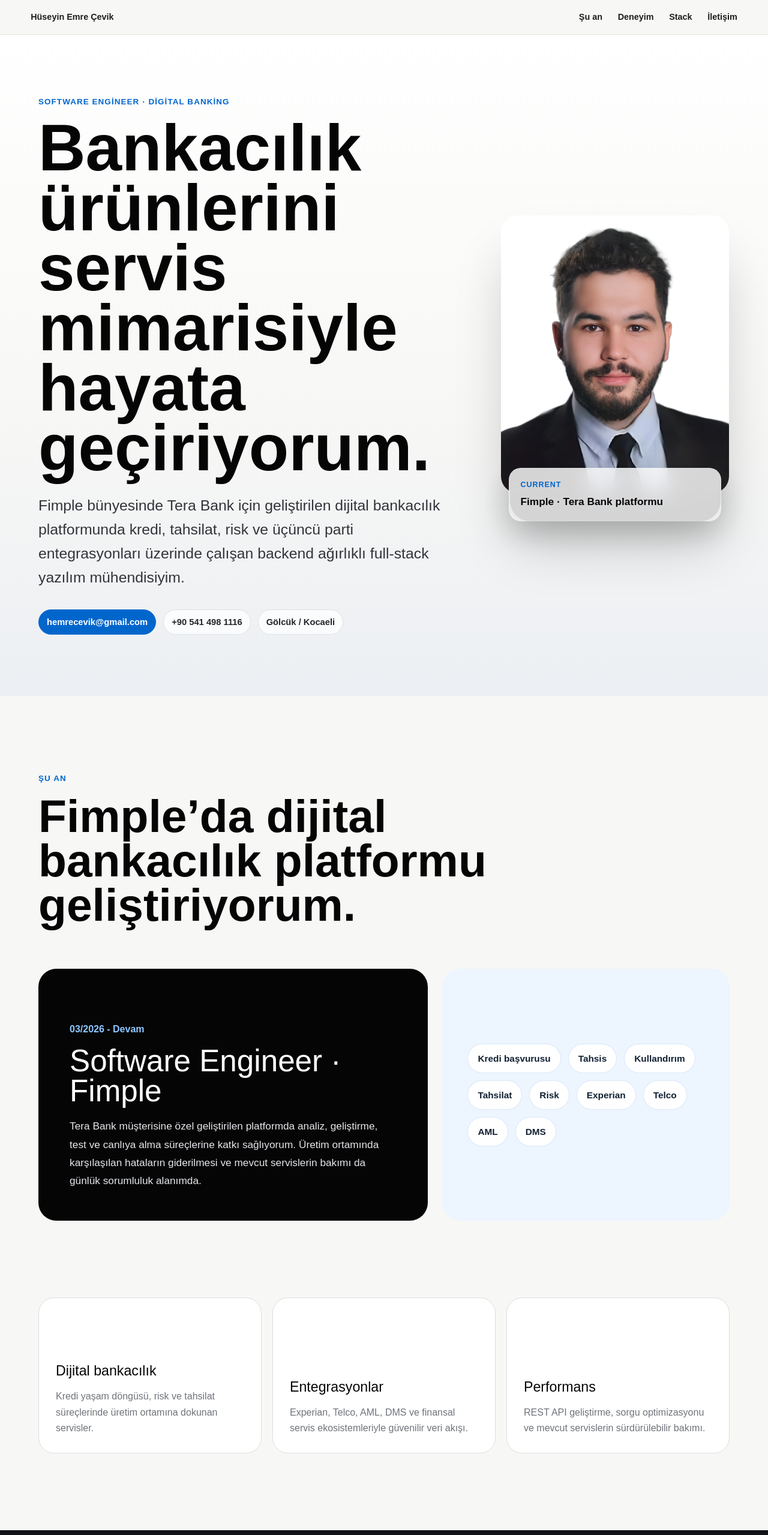
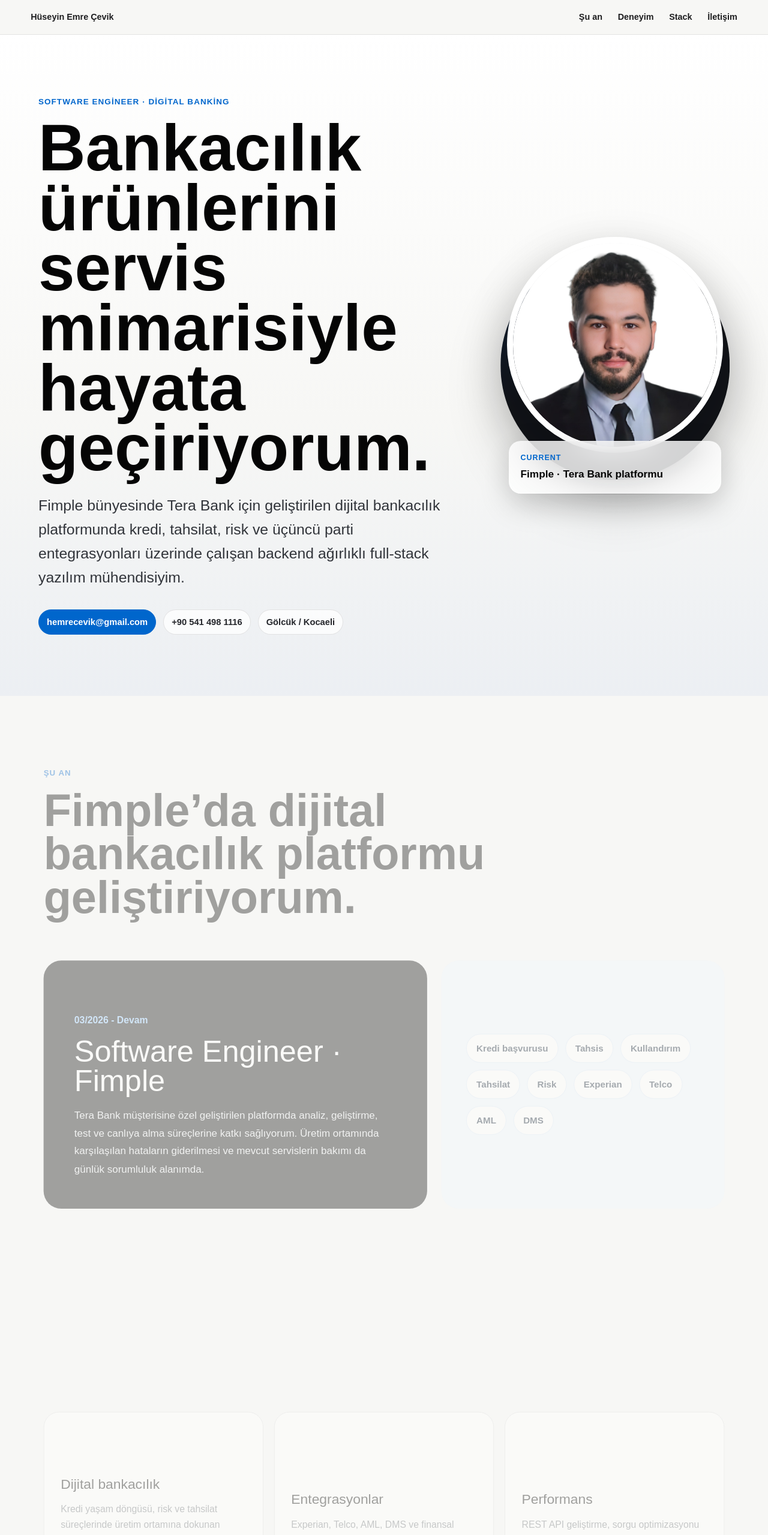
Before and after one commit to cvkgameplay-lab/HuseyinEmreCevikCV.Web, a Next.js app: page / in a window 1280 px wide. Shown: the top 2559 px of the page at 60% size. Built offline with nearby package versions, Linux system fonts and the light colour scheme.

Commit message:
Add snap scrolling CV slides

```diff
--- a/app/globals.css
+++ b/app/globals.css
@@ -22,6 +22,8 @@
 
 html {
   scroll-behavior: smooth;
+  scroll-padding-top: 58px;
+  scroll-snap-type: y mandatory;
 }
 
 body {
@@ -38,7 +40,6 @@ a {
 
 .site {
   min-height: 100vh;
-  overflow: hidden;
 }
 
 .topbar {
@@ -76,6 +77,8 @@ a {
   align-items: center;
   background:
     linear-gradient(180deg, #ffffff 0%, #f7f7f5 58%, #eceff3 100%);
+  scroll-snap-align: start;
+  scroll-snap-stop: always;
 }
 
 .hero-copy {
@@ -146,9 +149,9 @@ h1 {
 
 .hero-visual {
   position: relative;
-  min-height: 520px;
+  min-height: min(520px, calc(100vh - 140px));
   display: grid;
-  align-content: end;
+  align-content: center;
   justify-items: center;
   animation: rise 900ms ease 120ms both;
 }
@@ -156,8 +159,12 @@ h1 {
 .hero-visual::before {
   content: "";
   position: absolute;
-  inset: 9% 4% 0;
-  border-radius: 34px;
+  width: min(430px, 100%);
+  aspect-ratio: 1;
+  top: 50%;
+  left: 50%;
+  transform: translate(-50%, -50%);
+  border-radius: 50%;
   background:
     linear-gradient(145deg, rgba(0, 102, 204, 0.18), transparent 42%),
     #111318;
@@ -167,11 +174,13 @@ h1 {
 .hero-visual img {
   position: relative;
   z-index: 1;
-  width: min(380px, 100%);
-  aspect-ratio: 0.82;
+  width: min(360px, 78vw);
+  aspect-ratio: 1;
   object-fit: cover;
   object-position: center top;
-  border-radius: 28px;
+  border: 10px solid white;
+  border-radius: 50%;
+  box-shadow: 0 28px 80px rgba(5, 5, 5, 0.2);
   filter: saturate(0.96) contrast(1.03);
 }
 
@@ -179,7 +188,7 @@ h1 {
   position: relative;
   z-index: 2;
   width: min(360px, calc(100% - 28px));
-  margin-top: -42px;
+  margin-top: -20px;
   padding: 18px;
   display: grid;
   gap: 6px;
@@ -206,7 +215,17 @@ h1 {
 .experience-section,
 .stack-section,
 .education-section {
-  padding: clamp(72px, 10vw, 132px) clamp(20px, 5vw, 72px);
+  min-height: calc(100vh - 58px);
+  padding: clamp(54px, 7vw, 90px) clamp(20px, 5vw, 72px);
+  display: grid;
+  align-content: center;
+  scroll-snap-align: start;
+  scroll-snap-stop: always;
+  view-timeline-name: --panel;
+  view-timeline-axis: block;
+  animation: panel-reveal both ease;
+  animation-timeline: --panel;
+  animation-range: entry 8% cover 34%;
 }
 
 .section-intro {
@@ -284,10 +303,19 @@ h2 {
 }
 
 .impact-section {
-  padding: 0 clamp(20px, 5vw, 72px) clamp(72px, 10vw, 132px);
+  min-height: calc(100vh - 58px);
+  padding: clamp(54px, 7vw, 90px) clamp(20px, 5vw, 72px);
   display: grid;
   grid-template-columns: repeat(3, minmax(0, 1fr));
   gap: 18px;
+  align-content: center;
+  scroll-snap-align: start;
+  scroll-snap-stop: always;
+  view-timeline-name: --panel;
+  view-timeline-axis: block;
+  animation: panel-reveal both ease;
+  animation-timeline: --panel;
+  animation-range: entry 8% cover 34%;
 }
 
 .impact-section article {
@@ -320,55 +348,51 @@ h2 {
   color: #8fc7ff;
 }
 
-.timeline {
+.experience-slide {
+  min-height: calc(100vh - 58px);
+  padding: clamp(54px, 7vw, 90px) clamp(20px, 5vw, 72px);
   display: grid;
-  gap: 18px;
+  grid-template-columns: minmax(180px, 0.32fr) minmax(0, 1fr);
+  gap: clamp(28px, 6vw, 96px);
+  align-items: center;
+  color: white;
+  background: #111318;
+  scroll-snap-align: start;
+  scroll-snap-stop: always;
+  view-timeline-name: --panel;
+  view-timeline-axis: block;
+  animation: panel-reveal both ease;
+  animation-timeline: --panel;
+  animation-range: entry 8% cover 34%;
 }
 
-.timeline-item {
-  display: grid;
-  grid-template-columns: 220px minmax(0, 1fr);
-  gap: clamp(20px, 4vw, 52px);
-  padding: clamp(24px, 4vw, 42px);
-  border: 1px solid rgba(255, 255, 255, 0.12);
-  border-radius: 28px;
-  background: rgba(255, 255, 255, 0.06);
+.experience-slide.current {
+  background:
+    radial-gradient(circle at 80% 20%, rgba(0, 102, 204, 0.28), transparent 34%),
+    #111318;
 }
 
-.timeline-item.current {
-  border-color: rgba(143, 199, 255, 0.5);
-  background: linear-gradient(135deg, rgba(0, 102, 204, 0.3), rgba(255, 255, 255, 0.06));
-}
-
-.timeline-meta {
+.slide-meta {
   display: grid;
-  align-content: start;
   gap: 8px;
   color: #aeb6c2;
   font-size: 0.95rem;
   font-weight: 800;
 }
 
-.timeline-body > p {
-  margin-bottom: 6px;
-  color: #8fc7ff;
-  font-weight: 900;
+.slide-copy {
+  max-width: 980px;
 }
 
-.timeline-body h3 {
-  margin-bottom: 18px;
-  font-size: clamp(2rem, 4vw, 3.7rem);
-  line-height: 1;
-}
-
-.timeline-body ul {
+.slide-copy ul {
   margin: 0;
   padding-left: 20px;
   color: #e8ebef;
-  line-height: 1.72;
+  font-size: clamp(1rem, 1.45vw, 1.18rem);
+  line-height: 1.65;
 }
 
-.timeline-body li + li {
+.slide-copy li + li {
   margin-top: 8px;
 }
 
@@ -425,12 +449,29 @@ h2 {
   }
 }
 
+@keyframes panel-reveal {
+  from {
+    opacity: 0.36;
+    transform: scale(0.985) translateY(24px);
+  }
+
+  to {
+    opacity: 1;
+    transform: scale(1) translateY(0);
+  }
+}
+
 @media (prefers-reduced-motion: reduce) {
   *,
   *::before,
   *::after {
     animation-duration: 1ms !important;
+    animation-timeline: auto !important;
     scroll-behavior: auto !important;
+  }
+
+  html {
+    scroll-snap-type: none;
   }
 }
 
@@ -443,17 +484,13 @@ h2 {
   .focus-grid,
   .stack-section,
   .education-section,
-  .timeline-item,
+  .experience-slide,
   .impact-section {
     grid-template-columns: 1fr;
   }
 
   .hero-visual {
     min-height: auto;
-  }
-
-  .hero-visual::before {
-    inset: 7% 0 0;
   }
 
   .impact-section {
@@ -473,6 +510,7 @@ h2 {
   .hero,
   .focus-section,
   .experience-section,
+  .experience-slide,
   .stack-section,
   .education-section {
     padding-inline: 18px;
--- a/app/page.tsx
+++ b/app/page.tsx
@@ -172,32 +172,33 @@ export default function Home() {
         ))}
       </section>
 
-      <section className="experience-section" id="experience">
+      <section className="experience-section snap-panel" id="experience">
         <div className="section-intro compact">
           <p className="eyebrow">Deneyim</p>
           <h2>Finansal servislerden operasyonel iş uygulamalarına.</h2>
         </div>
+      </section>
 
-        <div className="timeline">
       {experiences.map((job) => (
-            <article className={`timeline-item ${job.tone}`} key={`${job.company}-${job.period}`}>
-              <div className="timeline-meta">
+        <section
+          className={`experience-slide snap-panel ${job.tone}`}
+          key={`${job.company}-${job.period}`}
+        >
+          <div className="slide-meta">
             <span>{job.period}</span>
             <span>{job.place}</span>
           </div>
-              <div className="timeline-body">
-                <p>{job.role}</p>
-                <h3>{job.company}</h3>
+          <div className="slide-copy">
+            <p className="eyebrow">{job.role}</p>
+            <h2>{job.company}</h2>
             <ul>
               {job.bullets.map((bullet) => (
                 <li key={bullet}>{bullet}</li>
               ))}
             </ul>
           </div>
-            </article>
+        </section>
       ))}
-        </div>
-      </section>
 
       <section className="stack-section" id="stack">
         <div>
```
Lines whose indentation alone changed are shown as unchanged.
